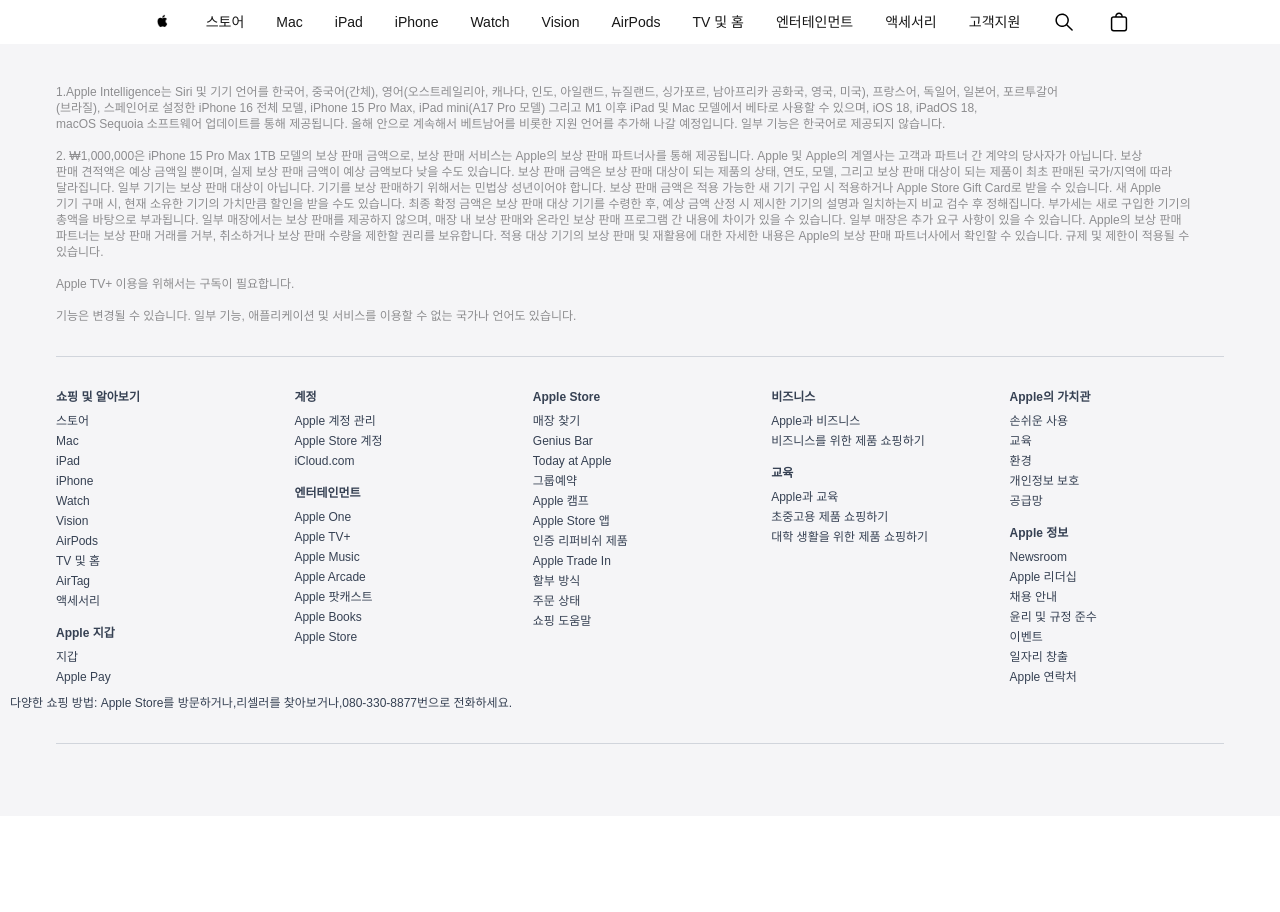
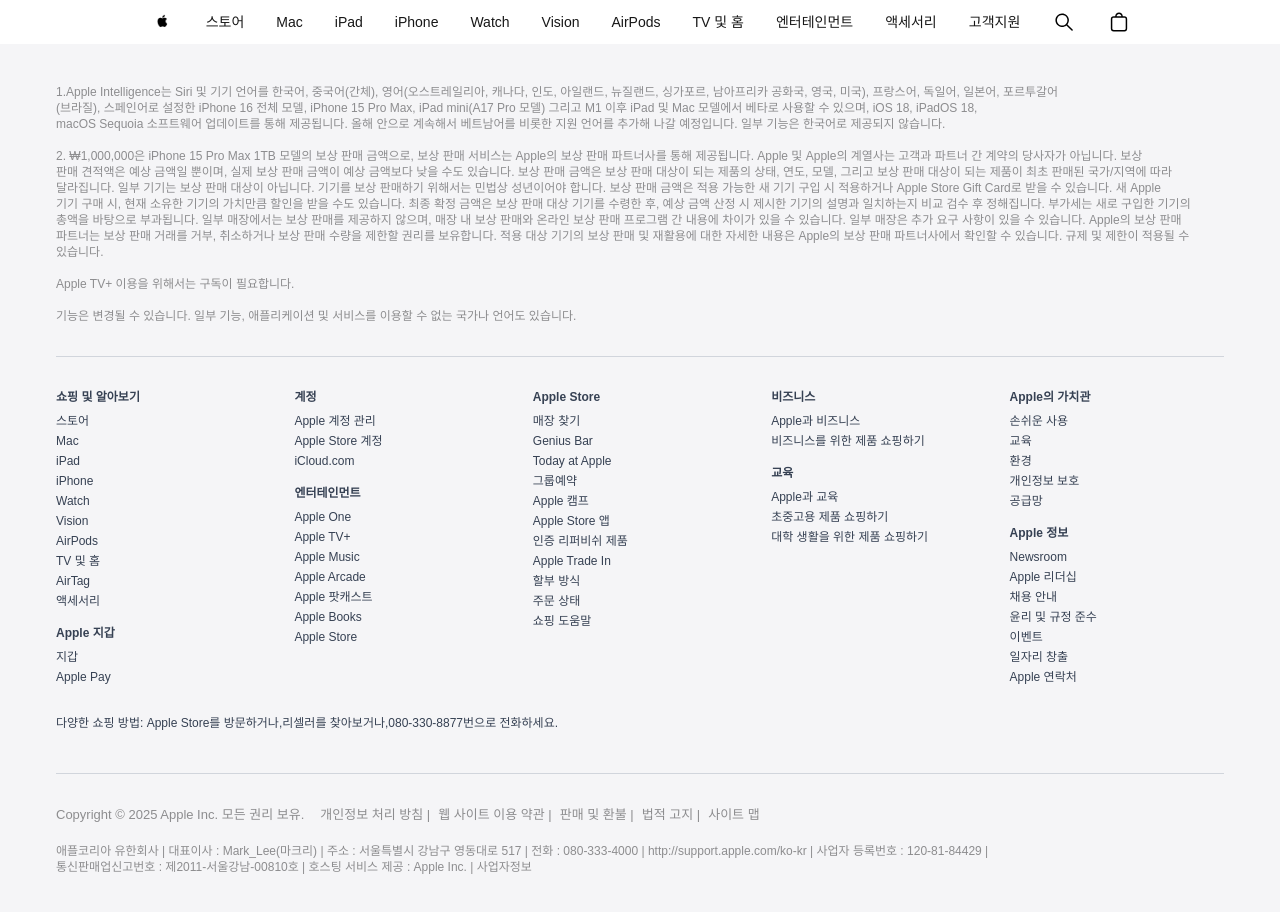
Before and after one commit to chaeriiiim/apple-clone, a Next.js app: page / in a window 1280 px wide. Shown: the top 912 px of the page. Before the commit the page ends 816 px from the top, so only its background shows below. Built offline with nearby package versions, Linux system fonts and the light colour scheme.

Commit message:
update : footer

```diff
--- a/src/components/Footer.tsx
+++ b/src/components/Footer.tsx
@@ -111,6 +111,14 @@ export default function Footer() {
     ],
   ];
 
+  const footerLinks = [
+    { text: "개인정보 처리 방침", href: "#" },
+    { text: "웹 사이트 이용 약관", href: "#" },
+    { text: "판매 및 환불", href: "#" },
+    { text: "법적 고지", href: "#" },
+    { text: "사이트 맵", href: "#" },
+  ];
+
   return (
     <footer className="bg-[#f5f5f7] text-xs text-gray-700 py-10">
       <section className="flex flex-col items-center gap-y-4">
@@ -146,12 +154,14 @@ export default function Footer() {
             </div>
           ))}
         </div>
-        <div className="m-[10px]">
-          <p>
-            다양한 쇼핑 방법: <a href="#">Apple Store를 방문하거나</a>,
-            <a href="#">리셀러</a>를 찾아보거나,<a href="#">080-330-8877</a>
-            번으로 전화하세요.
-          </p>
+        <div className=" flex flex-col items-center ">
+          <div className="m-[10px] w-[1200px] pl-[16px]">
+            <p className="mt-[20px]">
+              다양한 쇼핑 방법: <a href="#">Apple Store를 방문하거나</a>,
+              <a href="#">리셀러</a>를 찾아보거나,<a href="#">080-330-8877</a>
+              번으로 전화하세요.
+            </p>
+          </div>
         </div>
       </section>
 
@@ -159,7 +169,33 @@ export default function Footer() {
         <hr className="w-full h-[1px] bg-gray-300 border-0 my-8" />
       </div>
 
-      <section></section>
+      <section className="flex flex-col items-center gap-y-4 ">
+        <div className="w-[1200px] pl-[16px] ">
+          <div className="flex flex-row flex-wrap gap-x-4 text-[#8D8D8F] mb-[20px] text-[13px]">
+            <p className="whitespace-nowrap">
+              Copyright © 2025 Apple Inc. 모든 권리 보유.
+            </p>
+            <div className="flex flex-wrap gap-x-2 whitespace-nowrap">
+              {footerLinks.map((link, index) => (
+                <a key={index} href={link.href}>
+                  {link.text}
+                  {index < footerLinks.length - 1 && " |"}
+                </a>
+              ))}
+            </div>
+          </div>
+          <div className="w-[1200px] ">
+            <p className="text-[#8D8D8F] whitespace-pre-line">
+              애플코리아 유한회사 | 대표이사 : Mark_Lee(마크리) | 주소 :
+              서울특별시 강남구 영동대로 517 | 전화 : 080-333-4000 |{" "}
+              <a href="#">http://support.apple.com/ko-kr</a> | 사업자 등록번호 :
+              120-81-84429 | <br />
+              통신판매업신고번호 : 제2011-서울강남-00810호 | 호스팅 서비스 제공
+              : Apple Inc. | <a href="#">사업자정보</a>
+            </p>
+          </div>
+        </div>
+      </section>
     </footer>
   );
 }
```
